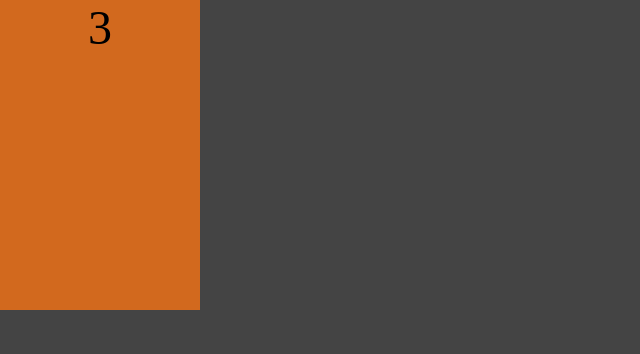
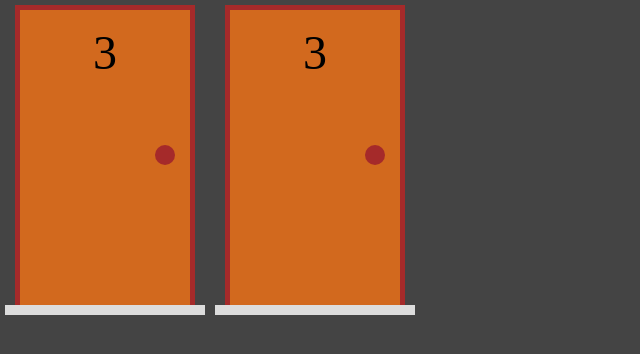
Before and after one commit to deyvsonaguiar/portas-next-app, a Next.js app: page / in a window 1280 px wide. Shown: the top 354 px of the page, without its empty margins (0-640 px from the left). Built offline with nearby package versions, Linux system fonts and the light colour scheme.

Commit message:
criando component Porta

```diff
--- a/components/Porta.jsx
+++ b/components/Porta.jsx
@@ -2,8 +2,14 @@ import styles from '../styles/Porta.module.css';
 
 export default function Porta() {
   return (
-    <div className={styles.porta}>
-      <div className={styles.numero}>3</div>
+    <div className={styles.area}>
+      <div className={styles.estrutura}>
+        <div className={styles.porta}>
+          <div className={styles.numero}>3</div>
+          <div className={styles.macaneta}></div>
+        </div>
+      </div>
+      <div className={styles.chao}></div>
     </div>
   );
 }
--- a/pages/index.jsx
+++ b/pages/index.jsx
@@ -2,7 +2,8 @@ import Porta from '../components/Porta';
 
 export default function Home() {
   return (
-    <div>
+    <div style={{ display: 'flex' }}>
+      <Porta />
       <Porta />
     </div>
   );
--- a/styles/Porta.module.css
+++ b/styles/Porta.module.css
@@ -1,9 +1,29 @@
+.area {
+  position: relative;
+  display: flex;
+  flex-direction: column;
+  align-items: center;
+  width: var(--area-porta-largura);
+  height: var(--area-porta-altura);
+  margin: 5px;
+}
+
+.estrutura {
+  display: flex;
+  flex-grow: 1;
+  border-left: 5px solid brown;
+  border-top: 5px solid brown;
+  border-right: 5px solid brown;
+  width: 90%;
+
+}
+
 .porta {
   display: flex;
   flex-direction: column;
   align-items: center;
-  width: 200px;
-  height: 310px;
+  flex-grow: 1;
+  padding: 15px;
   background-color: chocolate;
 }
 
@@ -11,3 +31,33 @@
   font-size: 3rem;
 
 }
+
+.chao {
+  height: 10px;
+  width: 100%;
+  background-color: #ddd;
+}
+
+.macaneta {
+  position: absolute;
+  align-self: flex-end;
+  top: calc(0.45 * var(--area-porta-altura));
+  height: 20px;
+  width: 20px;
+  border-radius: 10px;
+  background-color: brown;
+}
+
+.selecionada {
+    border-left: 5px solid yellow;
+    border-top: 5px solid yellow;
+    border-right: 5px solid yellow;
+}
+
+.selecionada.numero {
+  color: yellow;
+}
+
+.selecionada.macaneta {
+  background-color: yellow;
+}
--- a/styles/globals.css
+++ b/styles/globals.css
@@ -1,5 +1,10 @@
 * {
   box-sizing: border-box;
+}
+
+:root {
+  --area-porta-altura: 310px;
+  --area-porta-largura: 200px;
 }
 
 html,
```
